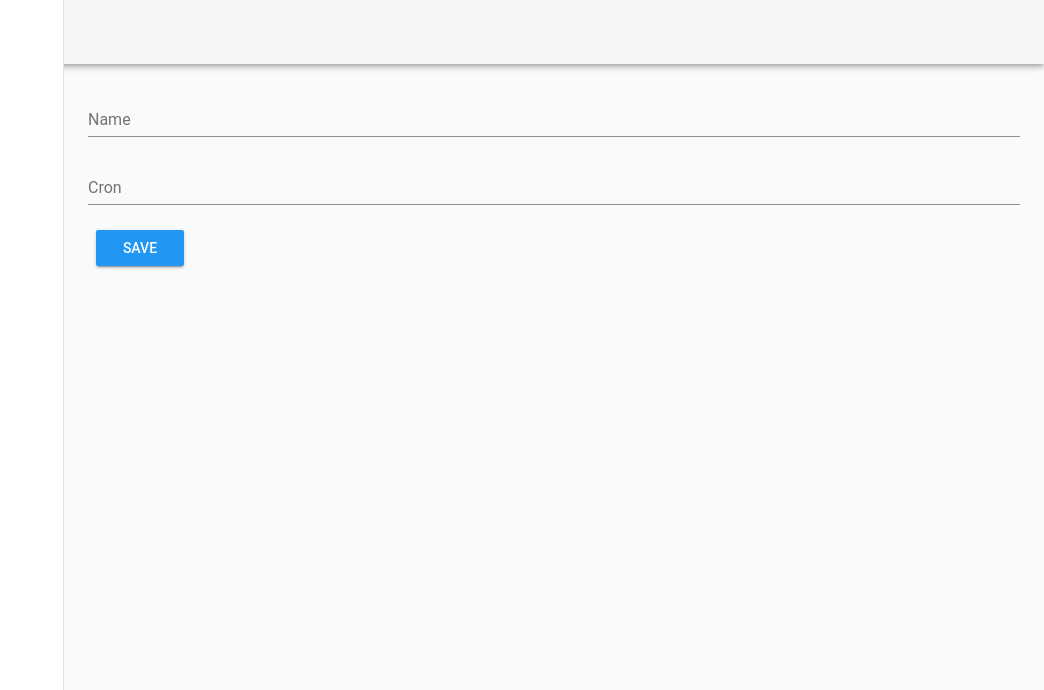
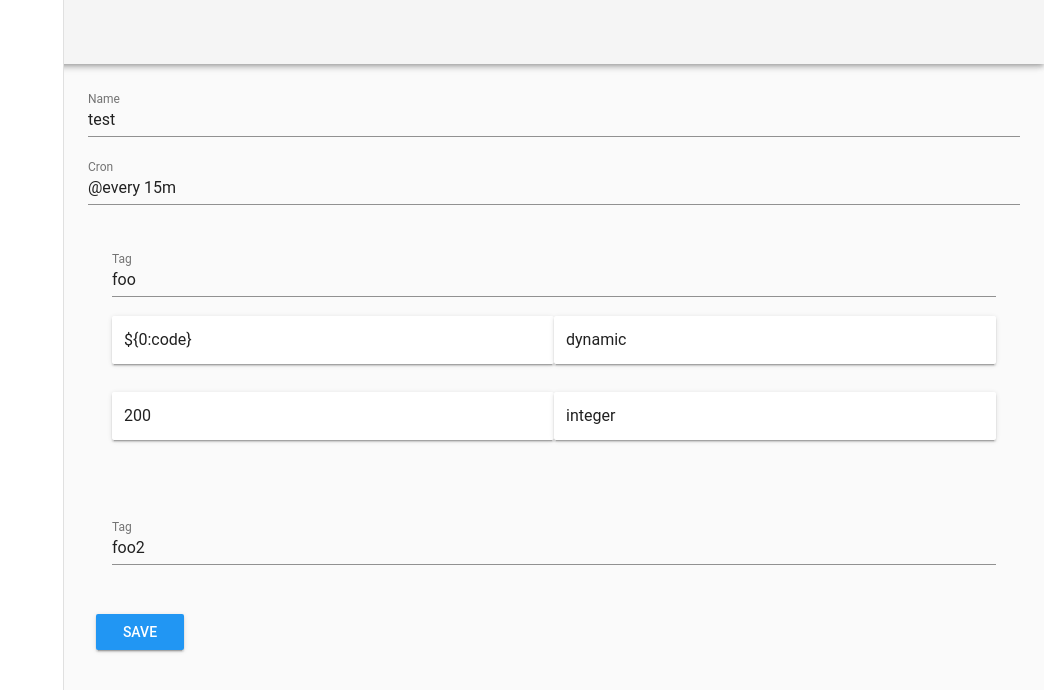
Before and after one commit to jvikstedt/awake-ui, a Vue app: page /jobs/new in a window 1280 px wide. Shown: the top 690 px of the page, without its empty margins (236-1280 px from the left). Built offline with nearby package versions, Linux system fonts and the light colour scheme.

Commit message:
Skeleton for stepconfig

```diff
--- a/src/job/JobNewPage.vue
+++ b/src/job/JobNewPage.vue
@@ -1,6 +1,6 @@
 <template>
   <div>
-    <JobForm :initialJob="{}" @onSave="jobCreate" />
+    <JobForm :initialJob="job" @onSave="jobCreate" />
   </div>
 </template>
 
@@ -11,6 +11,24 @@ import JobForm from '@/job/components/JobForm'
 const { mapActions } = createNamespacedHelpers('job')
 
 export default {
+  data: () => ({
+    job: {
+      name: 'test',
+      cron: '@every 15m',
+      stepConfigs: [
+        {
+          tag: 'foo',
+          variables: {
+            actual: { type: 'dynamic', val: '${0:code}' },
+            expected: { type: 'integer', val: 200 }
+          }
+        },
+        {
+          tag: 'foo2'
+        }
+      ]
+    }
+  }),
   methods: {
     ...mapActions([
       'jobCreate'
--- a/src/job/components/JobForm.vue
+++ b/src/job/components/JobForm.vue
@@ -2,11 +2,14 @@
   <v-form>
     <v-text-field v-model="job.name" label="Name" required />
     <v-text-field v-model="job.cron" label="Cron" />
+    <StepConfig v-for="(sc, index) in job.stepConfigs" :stepConfig="sc" :key="index" />
     <v-btn color="info" @click="onSaveClick">Save</v-btn>
   </v-form>
 </template>
 
 <script>
+import StepConfig from '@/job/components/StepConfig'
+
 export default {
   props: ['initialJob'],
   data: function () {
@@ -18,6 +21,9 @@ export default {
     onSaveClick () {
       this.$emit('onSave', this.job)
     }
+  },
+  components: {
+    StepConfig
   }
 }
 </script>
--- /dev/null
+++ b/src/job/components/StepConfig.vue
@@ -0,0 +1,39 @@
+<template>
+  <div>
+    <v-container>
+      <v-layout row wrap>
+        <v-flex xs12 sm12 :key="key + '-val'">
+          <v-text-field v-model="stepConfig.tag" label="Tag" required />
+        </v-flex>
+        <template v-for="(value, key) in stepConfig.variables">
+          <v-flex sm6 :key="key + '-val'">
+            <v-text-field solo :value="stepConfig.variables[key].val" @input="(val) => onVariablesValChange(key, val)"/>
+          </v-flex>
+          <v-flex sm6 :key="key + '-type'">
+            <v-text-field solo :value="stepConfig.variables[key].type" @input="(val) => onVariablesTypeChange(key, val)"/>
+          </v-flex>
+        </template>
+      </v-layout>
+    </v-container>
+  </div>
+</template>
+
+<script>
+export default {
+  props: ['stepConfig'],
+  methods: {
+    onVariablesValChange (key, value) {
+      this.stepConfig.variables = {
+        ...this.stepConfig.variables,
+        [key]: { ...this.stepConfig.variables[key], val: value }
+      }
+    },
+    onVariablesTypeChange (key, value) {
+      this.stepConfig.variables = {
+        ...this.stepConfig.variables,
+        [key]: { ...this.stepConfig.variables[key], type: value }
+      }
+    }
+  }
+}
+</script>
```
